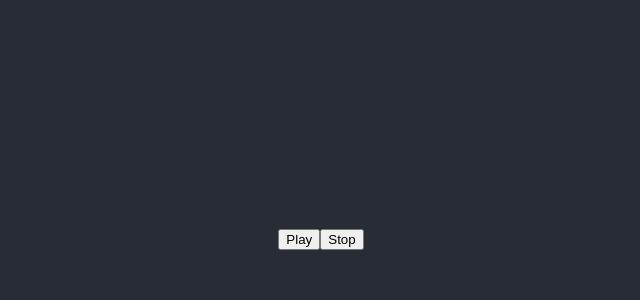
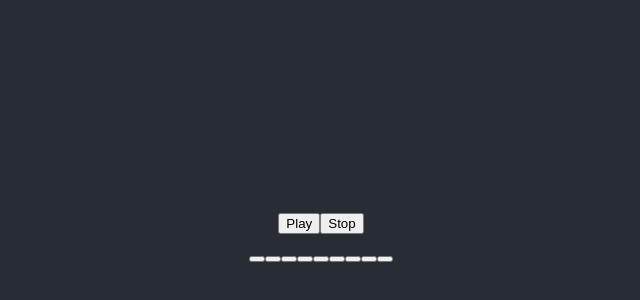
Before and after one commit to Lomakot/demostack-homework, a React (Create React App) app: page / in a window 1280 px wide. Shown: the part 166-466 px from the top of the page, without its empty margins (319-959 px from the left). Built offline with nearby package versions, Linux system fonts and the light colour scheme.

Commit message:
created a loop button and passed loop item to it

```diff
--- a/src/App.tsx
+++ b/src/App.tsx
@@ -1,8 +1,14 @@
-import React from 'react';
+import React, { useEffect, useState } from 'react';
+import LoopButton from './LoopButton';
 import './App.css';
 import {startPlaying,stopPlaying} from './mainLoopHandler'
 
-function App() {
+const App: React.FC = () => {
+
+  const [loopItems]  = useState(Array.from(Array(9)).map((e,i)=>i+1).map((id)=>{
+    return { id:id, musicFile:(id).toString()+".mp3"}
+  }))
+
   return (
     <div className="App">
       <header className="App-header">
@@ -14,6 +20,9 @@ function App() {
             Stop
           </button>
         </div>
+        <div>
+          {loopItems.map((item)=><LoopButton key={item.id} item={item}/>)}
+        </div>
       </header>
     </div>
   );
--- /dev/null
+++ b/src/LoopButton.tsx
@@ -0,0 +1,19 @@
+import React from 'react';
+interface LoopItem{
+    id: number
+    musicFile: string
+}
+type Props = {
+    item: LoopItem
+}
+
+const LoopButton:React.FC<Props> = ({item}) => {
+
+    return (
+        <button className="loop-button">
+
+        </button>
+      );
+}
+
+  export default LoopButton;
```
